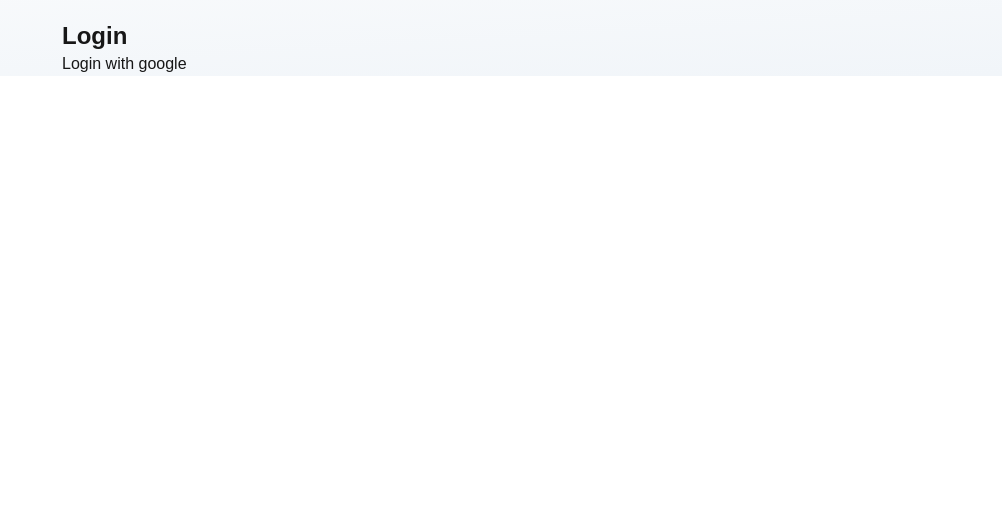
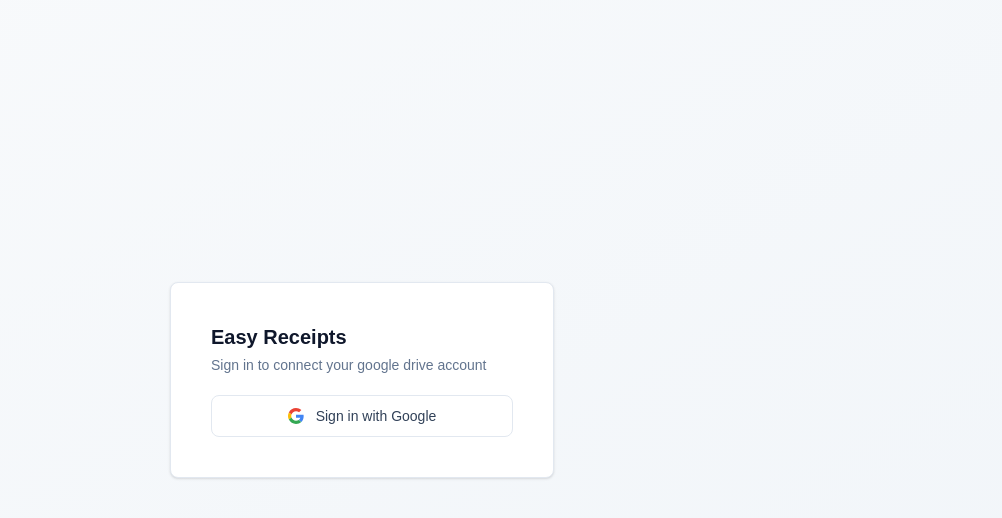
Before and after one commit to rikifujihara/tax-receipts-manager, a Next.js app: page /login in a window 1280 px wide. Shown: the top 518 px of the page, without its empty margins (278-1280 px from the left). Built offline with nearby package versions, Linux system fonts and the light colour scheme.

Commit message:
feat: clean up login page

```diff
--- a/app/layout.tsx
+++ b/app/layout.tsx
@@ -27,7 +27,7 @@ export default function RootLayout({
       <body
         className={`${geistSans.variable} ${geistMono.variable} antialiased`}
       >
-        <div className="flex justify-center bg-linear-to-br from-slate-50 to-slate-100">
+        <div className="flex justify-center min-h-screen bg-linear-to-br from-slate-50 to-slate-100">
           <div className="flex flex-col w-full max-w-150 mt-5">{children}</div>
         </div>
       </body>
--- a/app/login/page.tsx
+++ b/app/login/page.tsx
@@ -1,8 +1,42 @@
 export default async function Login() {
   return (
-    <div>
-      <h1 className="text-2xl font-semibold">Login</h1>
-      <a href="/api/auth/google">Login with google</a>
+    <div className="flex items-center justify-center min-h-[90vh]">
+      <div className="bg-white rounded-lg shadow-sm border border-slate-200 p-10 w-full max-w-sm mx-4">
+        <h1 className="text-xl font-semibold text-slate-900 mb-1">
+          Easy Receipts
+        </h1>
+        <p className="text-sm text-slate-500 mb-5">
+          Sign in to connect your google drive account
+        </p>
+        <a
+          href="/api/auth/google"
+          className="flex items-center justify-center gap-3 w-full border border-slate-200 rounded-lg py-2.5 px-4 text-sm font-medium text-slate-700 hover:bg-slate-50 transition-colors duration-200"
+        >
+          <svg
+            xmlns="http://www.w3.org/2000/svg"
+            viewBox="0 0 48 48"
+            className="w-4 h-4 shrink-0"
+          >
+            <path
+              fill="#EA4335"
+              d="M24 9.5c3.54 0 6.71 1.22 9.21 3.6l6.85-6.85C35.9 2.38 30.47 0 24 0 14.62 0 6.51 5.38 2.56 13.22l7.98 6.19C12.43 13.72 17.74 9.5 24 9.5z"
+            />
+            <path
+              fill="#4285F4"
+              d="M46.98 24.55c0-1.57-.15-3.09-.38-4.55H24v9.02h12.94c-.58 2.96-2.26 5.48-4.78 7.18l7.73 6c4.51-4.18 7.09-10.36 7.09-17.65z"
+            />
+            <path
+              fill="#FBBC05"
+              d="M10.53 28.59c-.48-1.45-.76-2.99-.76-4.59s.27-3.14.76-4.59l-7.98-6.19C.92 16.46 0 20.12 0 24c0 3.88.92 7.54 2.56 10.78l7.97-6.19z"
+            />
+            <path
+              fill="#34A853"
+              d="M24 48c6.48 0 11.93-2.13 15.89-5.81l-7.73-6c-2.18 1.48-4.97 2.31-8.16 2.31-6.26 0-11.57-4.22-13.47-9.91l-7.98 6.19C6.51 42.62 14.62 48 24 48z"
+            />
+          </svg>
+          Sign in with Google
+        </a>
+      </div>
     </div>
   );
 }
```
